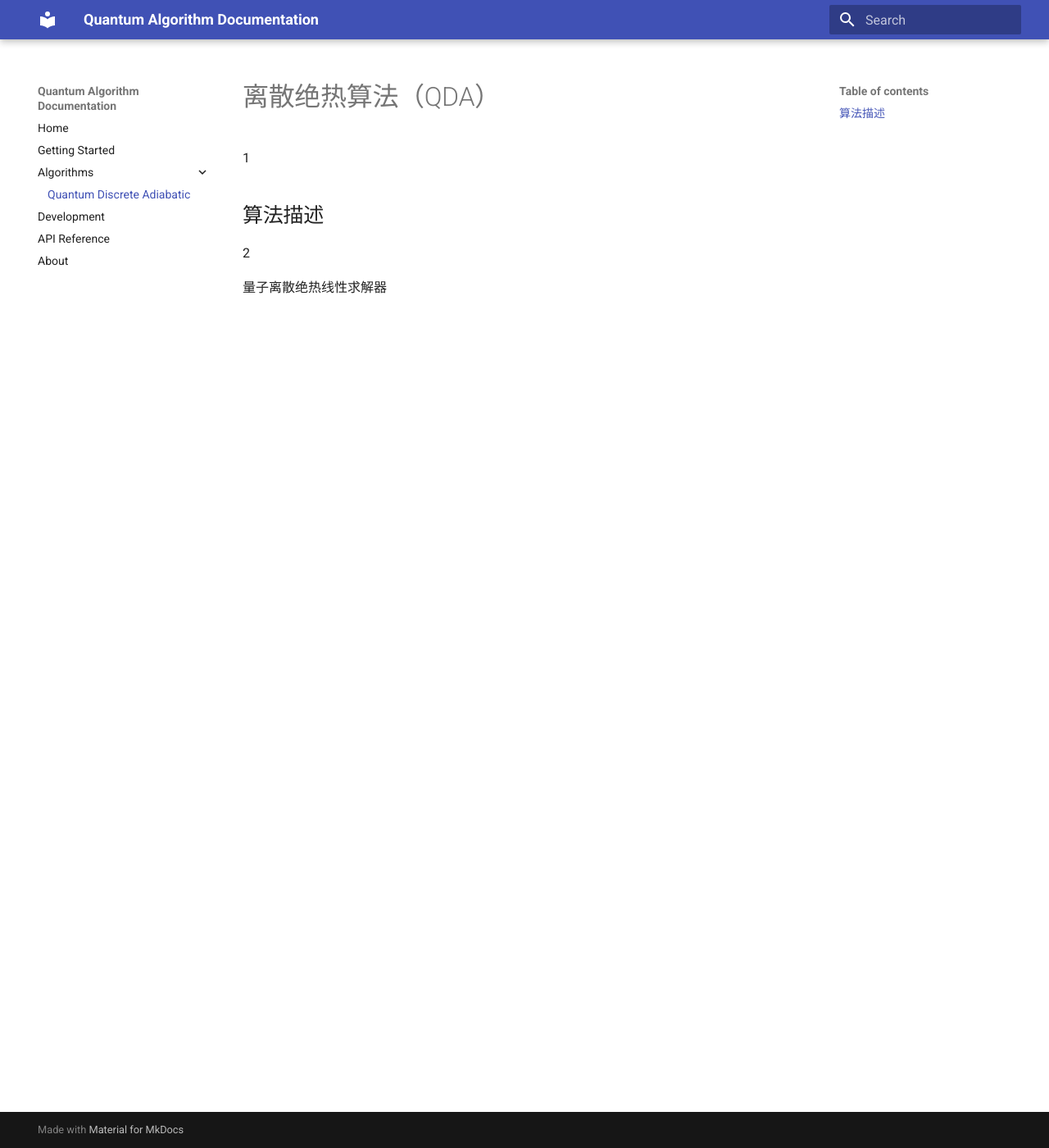
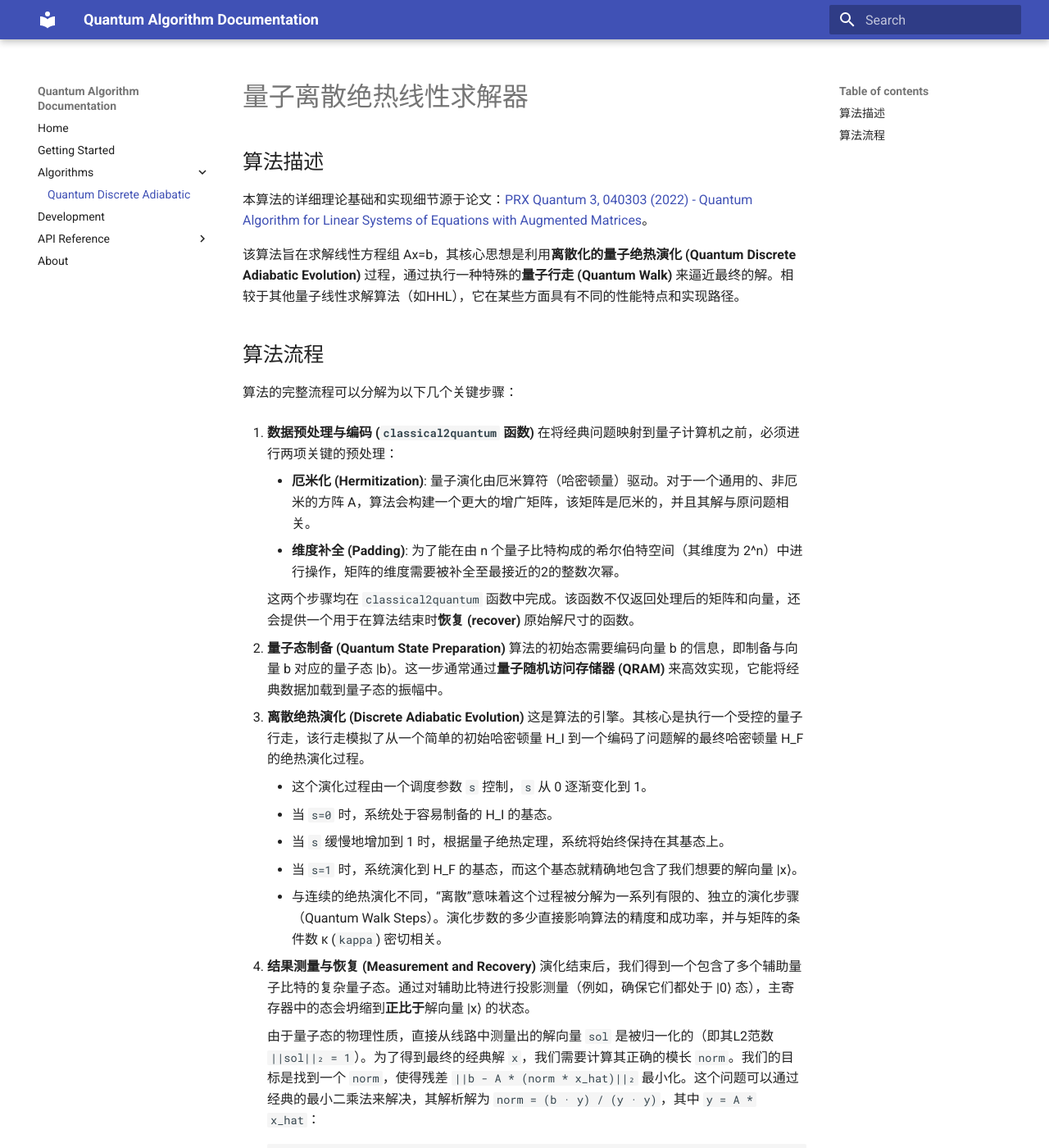
Before and after one commit to TMYTiMidlY/QuantumAlgorithm, an MkDocs documentation site: the page built from docs/algorithms/qda.md, in a window 1280 px wide and 1400 px high. Shown: the whole window at 82% size. Built offline with MkDocs 1.6.1 and Material for MkDocs 9.7.7, drawn with Linux system fonts in a browser that asks for light colours; some of the changed text lies outside the part shown.

Commit message:
docs(qda): add details

````diff
--- a/docs/algorithms/qda.md
+++ b/docs/algorithms/qda.md
@@ -1,6 +1,46 @@
-# 离散绝热算法（QDA）
-1
-## 算法描述 {#algorithm-description}
-2
 
-量子离散绝热线性求解器
+# 量子离散绝热线性求解器
+
+## 算法描述
+
+本算法的详细理论基础和实现细节源于论文：[PRX Quantum 3, 040303 (2022) - Quantum Algorithm for Linear Systems of Equations with Augmented Matrices](https://journals.aps.org/prxquantum/abstract/10.1103/PRXQuantum.3.040303)。
+
+该算法旨在求解线性方程组 Ax=b，其核心思想是利用**离散化的量子绝热演化 (Quantum Discrete Adiabatic Evolution)** 过程，通过执行一种特殊的**量子行走 (Quantum Walk)** 来逼近最终的解。相较于其他量子线性求解算法（如HHL），它在某些方面具有不同的性能特点和实现路径。
+
+## 算法流程
+算法的完整流程可以分解为以下几个关键步骤：
+
+1.  **数据预处理与编码 (`classical2quantum` 函数)**
+    在将经典问题映射到量子计算机之前，必须进行两项关键的预处理：
+    *   **厄米化 (Hermitization)**: 量子演化由厄米算符（哈密顿量）驱动。对于一个通用的、非厄米的方阵 A，算法会构建一个更大的增广矩阵，该矩阵是厄米的，并且其解与原问题相关。
+    *   **维度补全 (Padding)**: 为了能在由 n 个量子比特构成的希尔伯特空间（其维度为 2^n）中进行操作，矩阵的维度需要被补全至最接近的2的整数次幂。
+
+    这两个步骤均在 `classical2quantum` 函数中完成。该函数不仅返回处理后的矩阵和向量，还会提供一个用于在算法结束时**恢复 (recover)** 原始解尺寸的函数。
+
+2.  **量子态制备 (Quantum State Preparation)**
+    算法的初始态需要编码向量 b 的信息，即制备与向量 b 对应的量子态 |b⟩。这一步通常通过**量子随机访问存储器 (QRAM)** 来高效实现，它能将经典数据加载到量子态的振幅中。
+
+3.  **离散绝热演化 (Discrete Adiabatic Evolution)**
+    这是算法的引擎。其核心是执行一个受控的量子行走，该行走模拟了从一个简单的初始哈密顿量 H_I 到一个编码了问题解的最终哈密顿量 H_F 的绝热演化过程。
+    *   这个演化过程由一个调度参数 `s` 控制，`s` 从 0 逐渐变化到 1。
+    *   当 `s=0` 时，系统处于容易制备的 H_I 的基态。
+    *   当 `s` 缓慢地增加到 1 时，根据量子绝热定理，系统将始终保持在其基态上。
+    *   当 `s=1` 时，系统演化到 H_F 的基态，而这个基态就精确地包含了我们想要的解向量 |x⟩。
+    *   与连续的绝热演化不同，“离散”意味着这个过程被分解为一系列有限的、独立的演化步骤（Quantum Walk Steps）。演化步数的多少直接影响算法的精度和成功率，并与矩阵的条件数 κ (`kappa`) 密切相关。
+
+4.  **结果测量与恢复 (Measurement and Recovery)**
+    演化结束后，我们得到一个包含了多个辅助量子比特的复杂量子态。通过对辅助比特进行投影测量（例如，确保它们都处于 |0⟩ 态），主寄存器中的态会坍缩到**正比于**解向量 |x⟩ 的状态。
+
+    由于量子态的物理性质，直接从线路中测量出的解向量 `sol` 是被归一化的（即其L2范数 `||sol||₂ = 1`）。为了得到最终的经典解 `x`，我们需要计算其正确的模长 `norm`。我们的目标是找到一个 `norm`，使得残差 `||b - A * (norm * x_hat)||₂` 最小化。这个问题可以通过经典的最小二乘法来解决，其解析解为 `norm = (b · y) / (y · y)`，其中 `y = A * x_hat`：
+
+        ```python
+        # 假设 x_hat 是从量子线路得到的归一化解
+        y = np.dot(A, x_hat)
+
+        # 通过最小化 ||b - norm * A * x_hat|| 来计算模长 norm
+        norm = np.dot(b, y) / np.dot(y, y)
+
+        # 将归一化的解向量乘以正确的模长，得到最终解
+        x = norm * x_hat
+        ```
+    通过这个经典的后处理步骤，我们便能从量子算法得到的归一化向量中，恢复出具有正确模长的最终解（误差小于10%）。
--- a/mkdocs.yml
+++ b/mkdocs.yml
@@ -11,7 +11,9 @@ nav:
       - Quantum Discrete Adiabatic: algorithms/qda.md
   # - PySparQ Reference: pysparq.md
   - Development: development.md
-  - API Reference: api.md
+  - API Reference:
+      - Quantum Discrete Adiabatic: api/qda.md
+      - Utils: api/utils.md
   - About: about.md
 
 theme:
@@ -20,6 +22,11 @@ theme:
 plugins:
   - search
   - mkdocstrings
+    # default_handler: python
+    # handlers:
+    #   python:
+    #     options:
+
 
 markdown_extensions:
   - toc:
````
Also changed, not shown: docs/api.md (deleted, +0 -5 lines), docs/api/qda.md (added, +1 -0 lines), docs/api/utils.md (added, +1 -0 lines), docs/index.md (+1 -1 lines), 2 other files.
